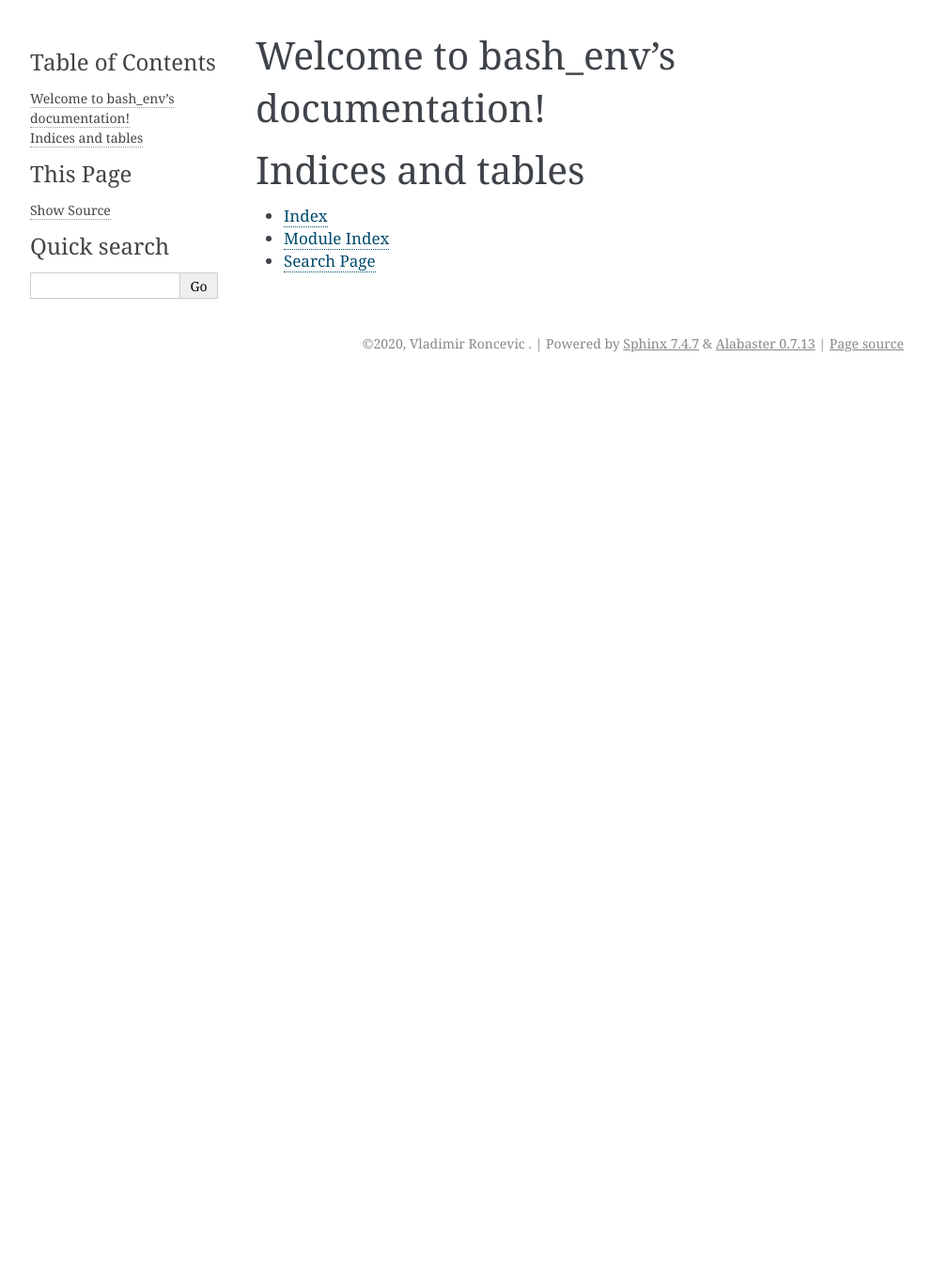
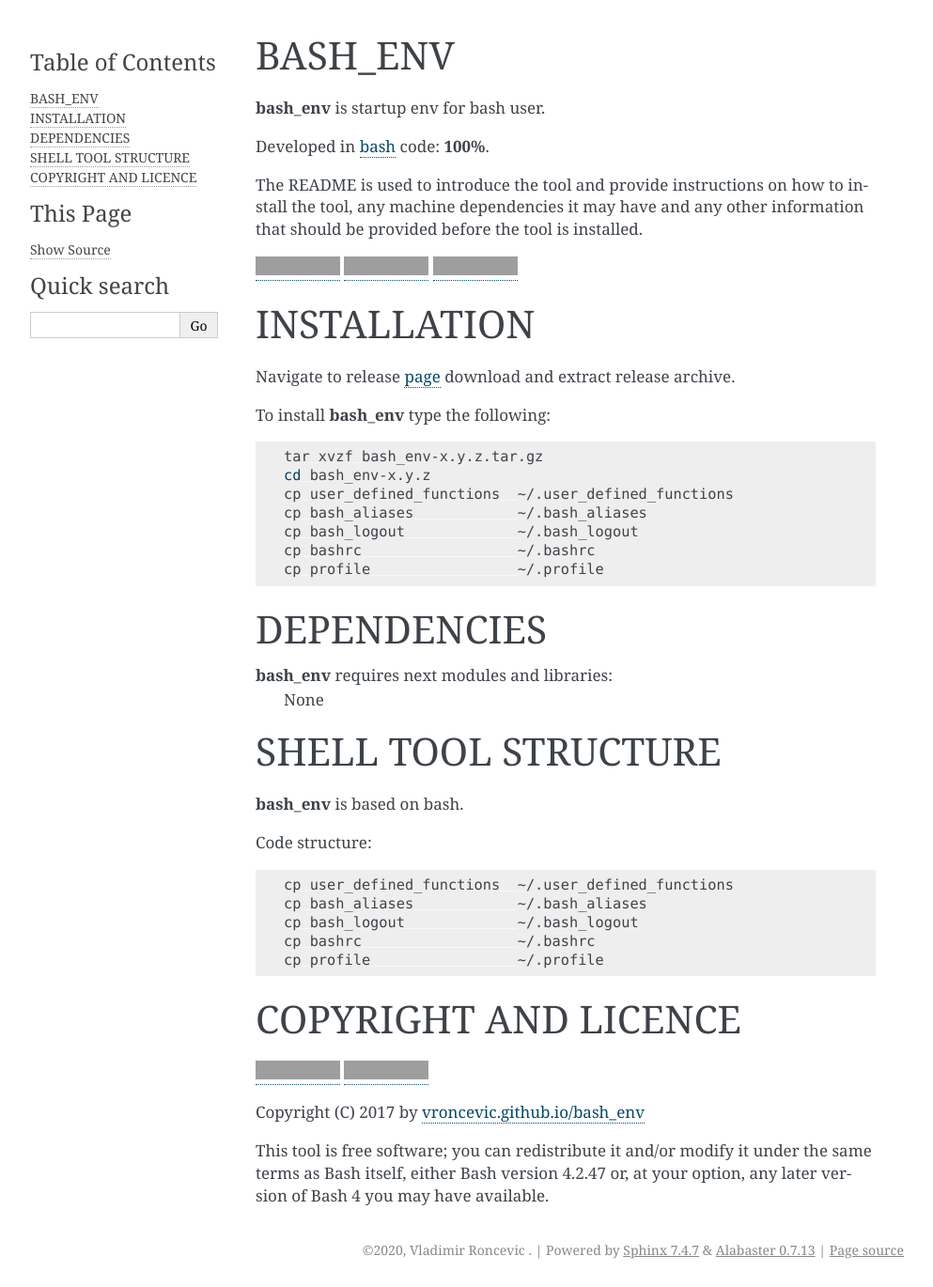
Before and after one commit to vroncevic/bash_env, a Sphinx documentation site: the page built from docs/source/index.rst, in a window 1280 px wide. Shown: the whole page at 94% size, without its empty margins (148-1141 px from the left). Built offline with Sphinx 7.4.7, drawn with Linux system fonts in a browser that asks for light colours; before the commit the page ends 900 px from its top, so only the background shows below that; grey boxes are pictures that could not be loaded.

Commit message:
[bash_env] Updated docs

```diff
--- a/docs/source/index.rst
+++ b/docs/source/index.rst
@@ -1,20 +1,83 @@
-.. bash_env documentation master file, created by
-   sphinx-quickstart on Thu Apr  2 09:19:23 2020.
-   You can adapt this file completely to your liking, but it should at least
-   contain the root `toctree` directive.
-
-Welcome to bash_env's documentation!
-====================================
+BASH_ENV
+---------
 
 .. toctree::
-   :maxdepth: 2
-   :caption: Contents:
+ :hidden:
 
+ self
 
+**bash_env** is startup env for bash user.
 
-Indices and tables
-==================
+Developed in `bash <https://en.wikipedia.org/wiki/Bash_(Unix_shell)>`_ code: **100%**.
 
-* :ref:`genindex`
-* :ref:`modindex`
-* :ref:`search`
+The README is used to introduce the tool and provide instructions on
+how to install the tool, any machine dependencies it may have and any
+other information that should be provided before the tool is installed.
+
+|GitHub issues| |Documentation Status| |GitHub contributors|
+
+.. |GitHub issues| image:: https://img.shields.io/github/issues/vroncevic/bash_env.svg
+   :target: https://github.com/vroncevic/bash_env/issues
+
+.. |GitHub contributors| image:: https://img.shields.io/github/contributors/vroncevic/bash_env.svg
+   :target: https://github.com/vroncevic/bash_env/graphs/contributors
+
+.. |Documentation Status| image:: https://readthedocs.org/projects/bash_env/badge/?version=latest
+   :target: https://bash_env.readthedocs.io/projects/bash_env/en/latest/?badge=latest
+
+INSTALLATION
+-------------
+
+Navigate to release `page`_ download and extract release archive.
+
+.. _page: https://github.com/vroncevic/bash_env/releases
+
+To install **bash_env** type the following:
+
+.. code-block:: bash
+
+   tar xvzf bash_env-x.y.z.tar.gz
+   cd bash_env-x.y.z
+   cp user_defined_functions  ~/.user_defined_functions
+   cp bash_aliases            ~/.bash_aliases
+   cp bash_logout             ~/.bash_logout
+   cp bashrc                  ~/.bashrc
+   cp profile                 ~/.profile
+
+DEPENDENCIES
+-------------
+
+**bash_env** requires next modules and libraries:
+    None
+
+SHELL TOOL STRUCTURE
+---------------------
+
+**bash_env** is based on bash.
+
+Code structure:
+
+.. code-block:: bash
+
+   cp user_defined_functions  ~/.user_defined_functions
+   cp bash_aliases            ~/.bash_aliases
+   cp bash_logout             ~/.bash_logout
+   cp bashrc                  ~/.bashrc
+   cp profile                 ~/.profile
+
+COPYRIGHT AND LICENCE
+----------------------
+
+|License: GPL v3| |License: Apache 2.0|
+
+.. |License: GPL v3| image:: https://img.shields.io/badge/License-GPLv3-blue.svg
+   :target: https://www.gnu.org/licenses/gpl-3.0
+
+.. |License: Apache 2.0| image:: https://img.shields.io/badge/License-Apache%202.0-blue.svg
+   :target: https://opensource.org/licenses/Apache-2.0
+
+Copyright (C) 2017 by `vroncevic.github.io/bash_env <https://vroncevic.github.io/bash_env>`_
+
+This tool is free software; you can redistribute it and/or modify it
+under the same terms as Bash itself, either Bash version 4.2.47 or,
+at your option, any later version of Bash 4 you may have available.
```
Also changed, not shown: README.md (+5 -9 lines), 9 other files.
